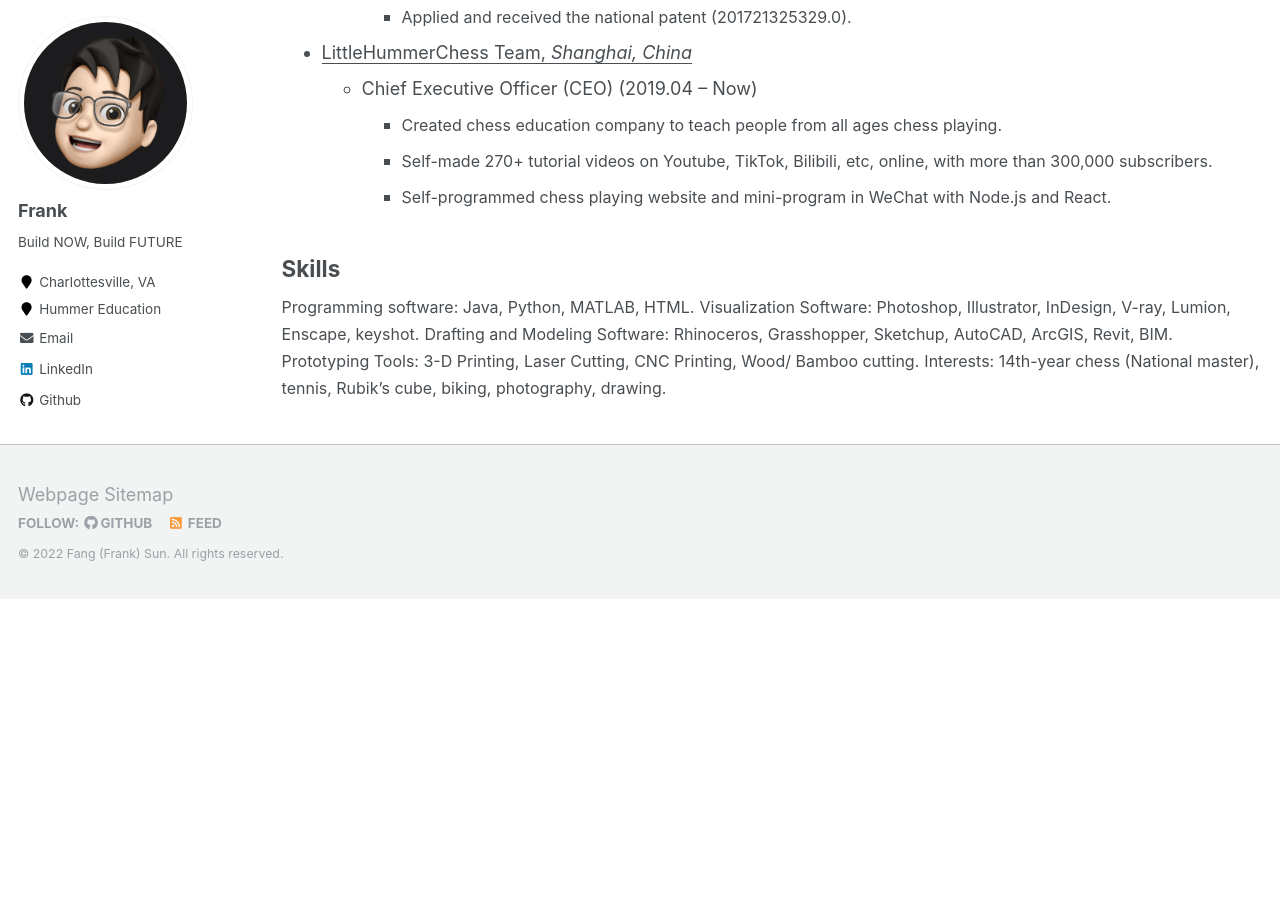
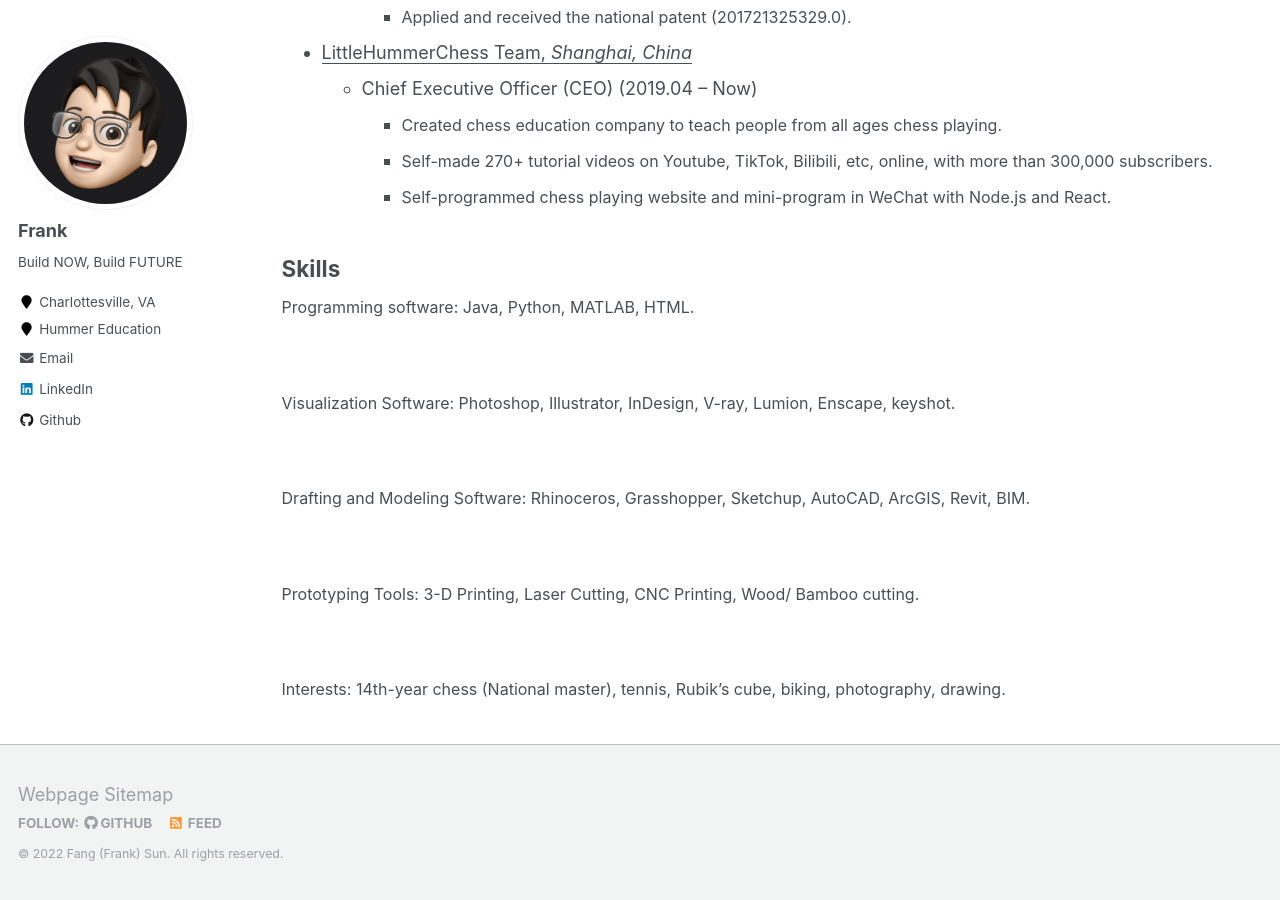
Before and after one commit to FangFrankSun/AcademicPage, a Jekyll site: the page built from _pages/cv.md, in a window 1280 px wide and 900 px high, scrolled down 2294 px. Built offline with Jekyll 4.4.1, drawn with Linux system fonts in a browser that asks for light colours; before the commit the page ends 2893 px from its top, so only the background shows below that.

Commit message:
Update cv.md

```diff
--- a/_pages/cv.md
+++ b/_pages/cv.md
@@ -81,8 +81,8 @@ Other Experience
 
 Skills
 ---
-<font size = 3>Programming software: Java, Python, MATLAB, HTML.</font>
-<font size = 3>Visualization Software: Photoshop, Illustrator, InDesign, V-ray, Lumion, Enscape, keyshot.</font>
-<font size = 3>Drafting and Modeling Software: Rhinoceros, Grasshopper, Sketchup, AutoCAD, ArcGIS, Revit, BIM.</font>
-<font size = 3>Prototyping Tools: 3-D Printing, Laser Cutting, CNC Printing, Wood/ Bamboo cutting.</font>
+<font size = 3>Programming software: Java, Python, MATLAB, HTML.</font><br>
+<font size = 3>Visualization Software: Photoshop, Illustrator, InDesign, V-ray, Lumion, Enscape, keyshot.</font><br>
+<font size = 3>Drafting and Modeling Software: Rhinoceros, Grasshopper, Sketchup, AutoCAD, ArcGIS, Revit, BIM.</font><br>
+<font size = 3>Prototyping Tools: 3-D Printing, Laser Cutting, CNC Printing, Wood/ Bamboo cutting.</font><br>
 <font size = 3>Interests: 14th-year chess (National master), tennis, Rubik’s cube, biking, photography, drawing.</font>
```
